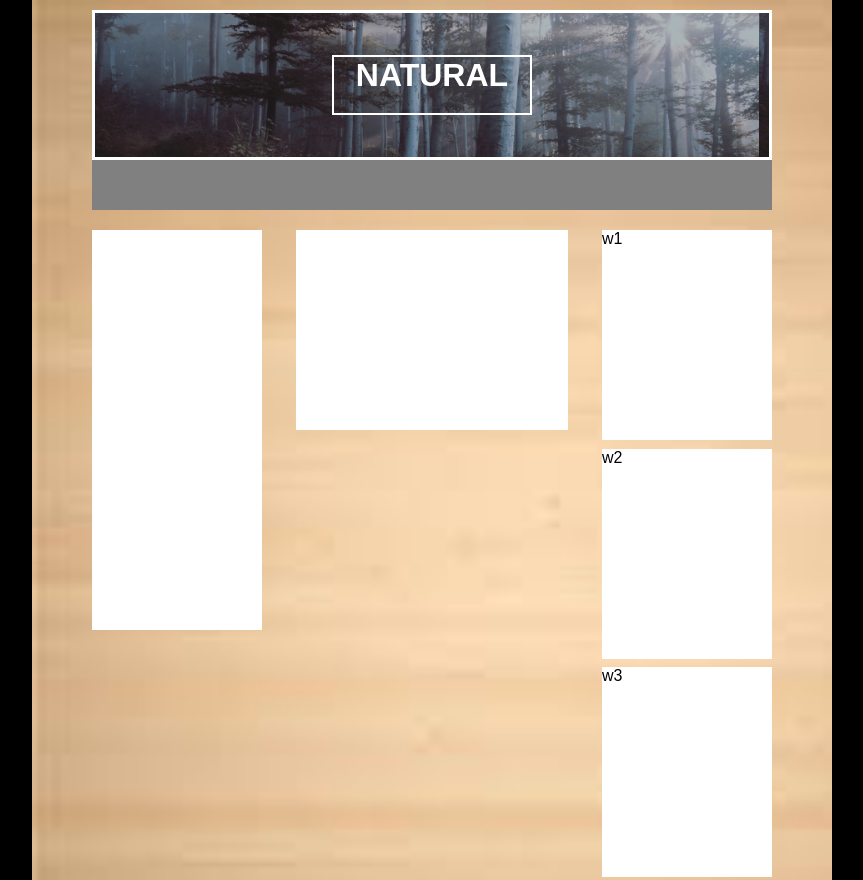
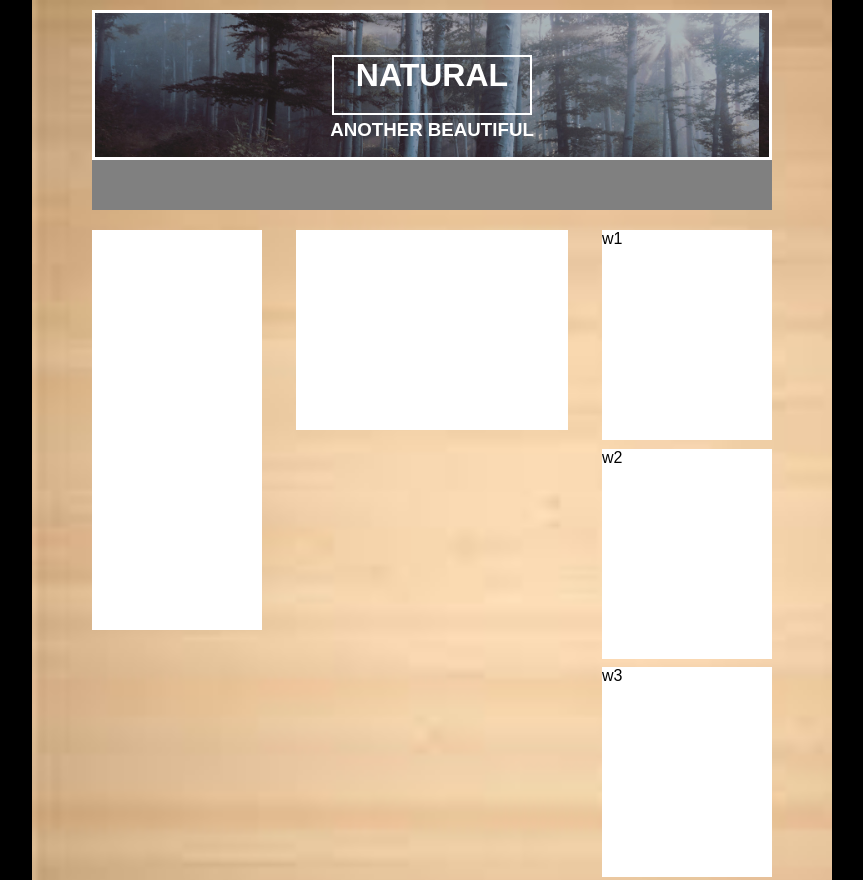
Before and after one commit to AleBaviera/htmlcss-wp, a plain HTML site: page index.html in a window 1280 px wide. Shown: the top 880 px of the page, without its empty margins (208-1071 px from the left). Drawn offline with Linux system fonts and the light colour scheme.

Commit message:
subtitle

```diff
--- a/index.html
+++ b/index.html
@@ -17,6 +17,10 @@
           <div class="natural">
 
             <h1>natural</h1>
+          </div>
+          <!-- sottotitolo -->
+          <div class="sottotitolo">
+            <h3>another beautiful</h3>
           </div>
         </div>
         <!-- menu -->
--- a/style.css
+++ b/style.css
@@ -29,7 +29,6 @@ header{
   height:150px;
   border: 3px solid white;
   position: relative;
-
 }
 .natural{
   width: 200px;
@@ -39,13 +38,20 @@ header{
   left: 50%;
   top: 50%;
   transform: translate(-50%,-50%);
-
 }
-h1{
+h3, h1{
   color: white;
   text-transform: uppercase;
   text-align: center;
+  margin: auto;
 
+}
+.sottotitolo{
+  position: absolute;
+  left: 50%;
+  top:80%;
+  transform: translate(-50%,-50%);
+  bottom: 10px;
 }
 .menu{
   background-color: gray;
```
